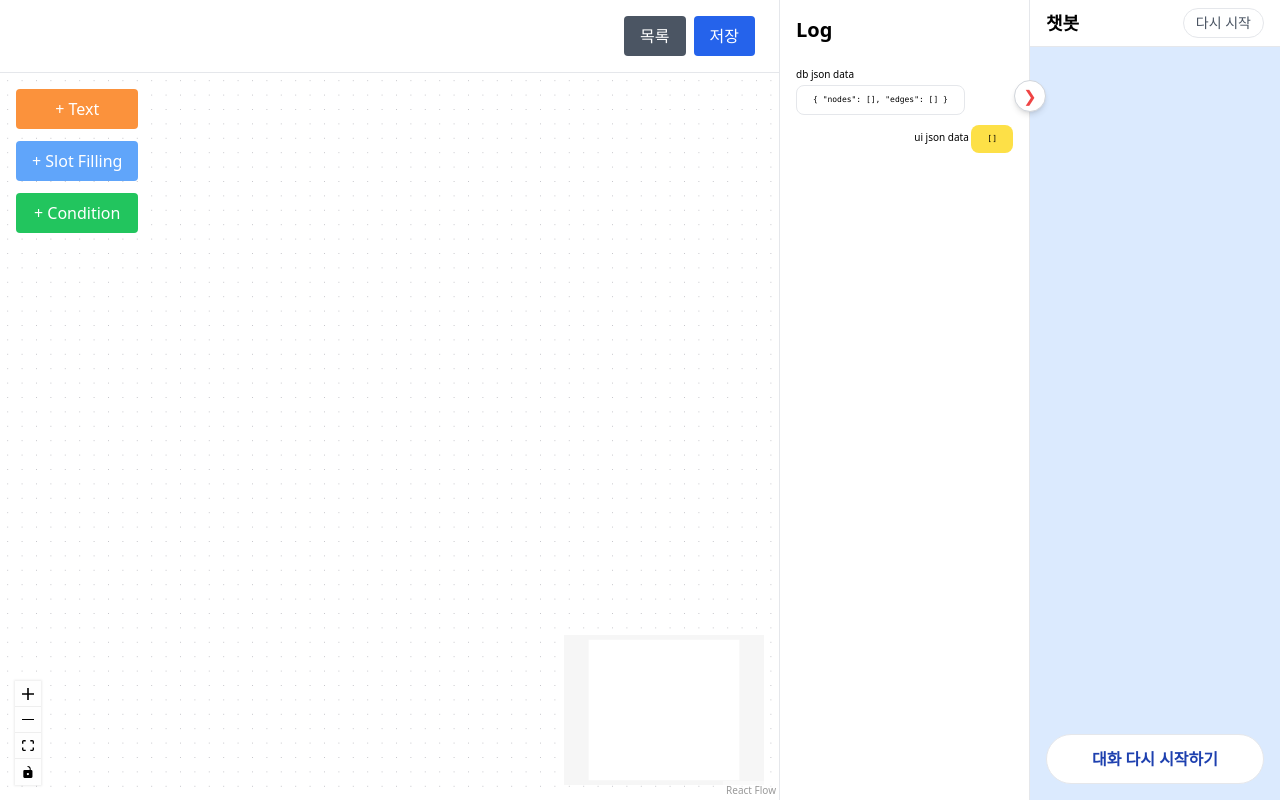
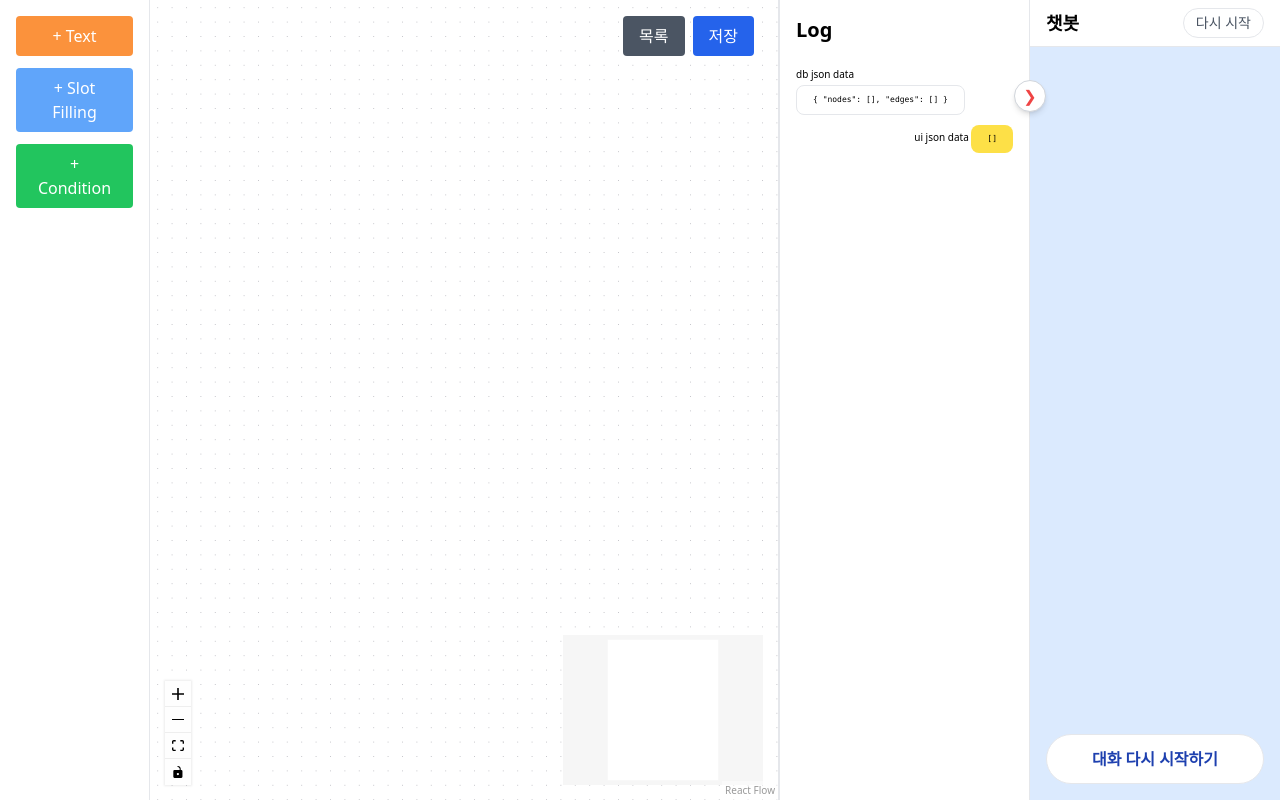
Before and after one commit to Young-Hyun-Ham/chatbot-sample, a React (Vite) app in the folder frontend/: page /scenario/1 in a window 1280 px wide. Built offline with nearby package versions, Linux system fonts and the light colour scheme; no server answers.

Commit message:
시나리오 상세 화면 UI 수정

```diff
--- a/frontend/src/components/FlowEditor.tsx
+++ b/frontend/src/components/FlowEditor.tsx
@@ -19,7 +19,7 @@ import TextNode from './node/TextNode';
 import SlotFillingNode from './node/SlotFillingNode';
 import ConditionNode from './node/ConditionNode';
 
-const FlowEditor = () => {
+const FlowEditor = ({ onClickList, onClickSave }: any) => {
   const nodes = useScenarioStore((s) => s.nodes);
   const edges = useScenarioStore((s) => s.edges);
   const setNodes = useScenarioStore((s) => s.setNodes);
@@ -73,6 +73,23 @@ const FlowEditor = () => {
   );
 
   return (
+    <div className="relative w-full h-full">
+      {/* 우측 상단 고정 버튼 */}
+      <div className="absolute top-0 right-0 z-10 px-6 py-4">
+        <button
+          onClick={onClickList}
+          className="px-4 py-2 bg-gray-600 text-white rounded hover:bg-gray-700 mr-2"
+        >
+          목록
+        </button>
+        <button
+          onClick={onClickSave}
+          className="px-4 py-2 bg-blue-600 text-white rounded hover:bg-blue-700"
+        >
+          저장
+        </button>
+      </div>
+      {/* 플로우 에디터 */}
       <div className="flex-1 h-full">
         <ReactFlow
           key={nodes.map((n) => n.id).join('-')}
@@ -100,6 +117,7 @@ const FlowEditor = () => {
           <Background variant={BackgroundVariant.Dots} gap={16} size={1} />
         </ReactFlow>
       </div>
+    </div>
   );
 };
 
--- a/frontend/src/pages/scenario/ScenarioDetail.tsx
+++ b/frontend/src/pages/scenario/ScenarioDetail.tsx
@@ -36,53 +36,42 @@ const ScenarioDetail = () => {
     });
   };
 
-  // Flow 영역 너비: Log 열림 여부에 따라 가변
   const flowPanelWidth = isLogVisible
-    ? 'calc(100% - 500px)' // Chat 250px + Log 250px
-    : 'calc(100% - 250px)'; // Chat만 있음
+    ? 'calc(100% - 500px)' // Log + Chat
+    : 'calc(100% - 250px)'; // Chat만
 
   return (
     <div className="relative h-screen overflow-hidden">
-      {/* 1. 가운데 Flow 프레임 */}
-      <div
-        className="flex flex-col border-r flex-1 h-full"
-        style={{ width: flowPanelWidth }}
-      >
-        {/* 상단 바 */}
-        <div className="flex justify-end items-center px-6 py-4 border-b bg-white">
-          <button
-            onClick={() => navigate('/')}
-            className="px-4 py-2 bg-gray-600 text-white rounded hover:bg-gray-700 mr-2"
-          >
-            목록
-          </button>
-          <button
-            onClick={handleSave}
-            className="px-4 py-2 bg-blue-600 text-white rounded hover:bg-blue-700"
-          >
-            저장
-          </button>
+      {/* 전체 Flow 프레임 */}
+      <div className="flex h-full border-r" style={{ width: flowPanelWidth }}>
+        {/* 1. 좌측 툴바 고정: 150px */}
+        <div className="w-[150px] border-r p-4 bg-white">
+          <SectionToolbar />
         </div>
 
-        {/* 버튼 + FlowEditor */}
-        <div className="flex flex-1 h-full relative">
-          <div className="absolute top-4 left-4 z-10">
-            <SectionToolbar />
-          </div>
-          <div className="w-full h-full">
-            <FlowEditor />
-          </div>
+        {/* 2. FlowEditor: (중앙) */}
+        {/* <div className="flex-1 h-full"> */}
+        <div className="flex-1 h-full border-r" style={{ width: flowPanelWidth }}>
+          <FlowEditor
+            onClickList={() => navigate('/')}
+            onClickSave={handleSave}
+          />
         </div>
       </div>
 
-      {/* 2. 로그 화면: Chat 왼쪽에 고정 */}
+      {/* 3. 로그 프리뷰 */}
       {isLogVisible && (
         <div className="absolute top-0 right-[250px] h-full w-[250px] bg-white border-r transition-all duration-300">
           <LogPreview />
         </div>
       )}
 
-      {/* 3. 토글 버튼: 항상 Chat 왼쪽 중앙에 고정 */}
+      {/* 4. 챗봇 */}
+      <div className="absolute top-0 right-0 h-full w-[250px] bg-blue-100">
+        <ChatPreview />
+      </div>
+
+      {/* 토글 버튼 */}
       <div
         className="absolute top-[10%] z-30 transition-all duration-300"
         style={{ right: '250px', transform: 'translateX(50%)' }}
@@ -94,11 +83,6 @@ const ScenarioDetail = () => {
           {isLogVisible ? '❯' : '❮'}
         </button>
       </div>
-
-      {/* 4. 챗봇 화면: 우측에 항상 고정 */}
-      <div className="absolute top-0 right-0 h-full w-[250px] bg-blue-100">
-        <ChatPreview />
-      </div>
     </div>
   );
 };
```
Lines whose indentation alone changed are shown as unchanged.
